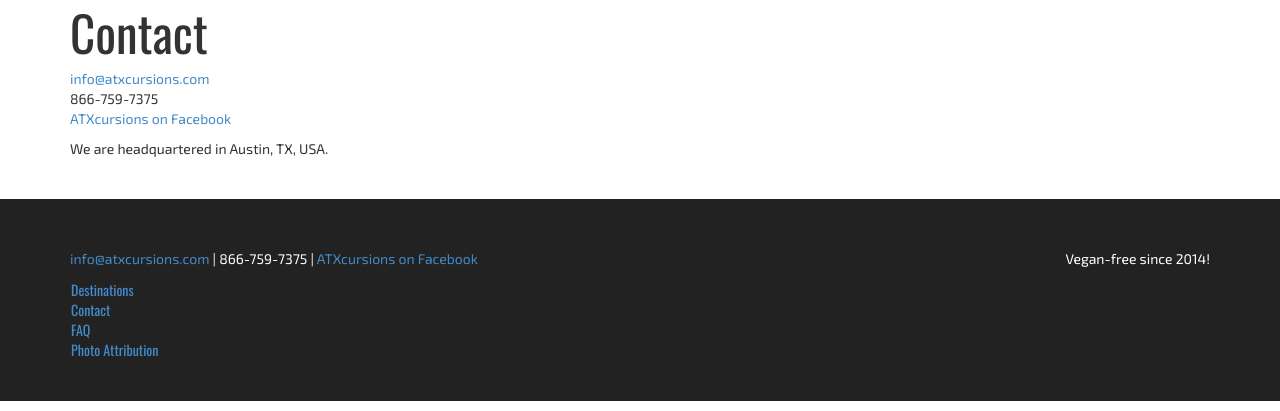
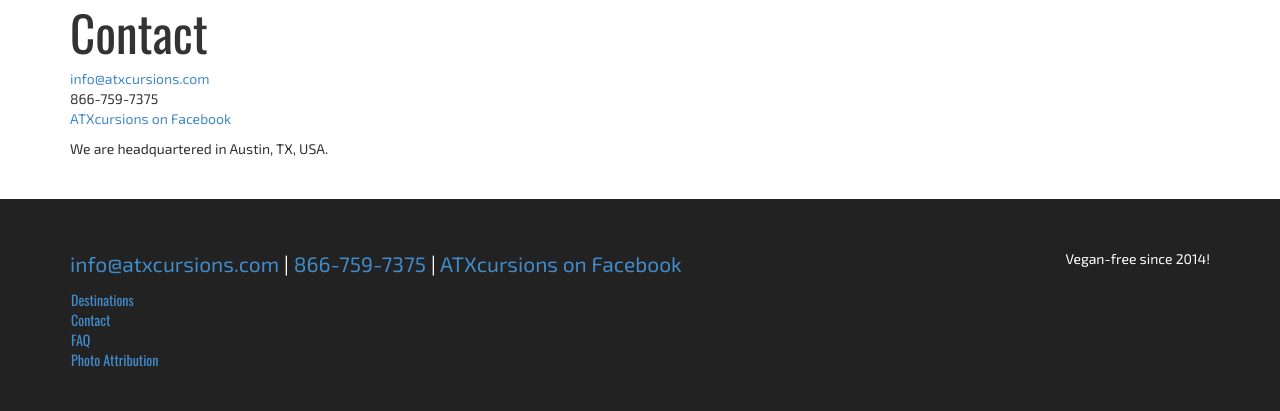
Before and after one commit to Gennovacap-Technology/axtcursions, a Jekyll site: the page built from contact.html, in a window 1280 px wide, cut to the strip 1186-1597 px from the top of the page. Built offline with Jekyll 4.4.1, drawn with Linux system fonts in a browser that asks for light colours; nearby versions of some CDN libraries; Markdown is read by kramdown in place of the engine named in the settings.

Commit message:
adding ga events for all email and phone links

```diff
--- a/_layouts/default.html
+++ b/_layouts/default.html
@@ -68,8 +68,8 @@
         <div class="container">
           <div class="row">
             <div class="col-md-8">
-              <p><a href='&#109;ailto&#58;%6&#57;%6Ef&#111;%4&#48;atx&#37;6&#51;ur%7&#51;i&#111;ns%&#50;E&#99;%&#54;F&#109;'>&#105;nfo&#64;at&#120;&#99;ursions&#46;com</a>
-                | 866-759-7375
+              <p class="contact"><a href='&#109;ailto&#58;%6&#57;%6Ef&#111;%4&#48;atx&#37;6&#51;ur%7&#51;i&#111;ns%&#50;E&#99;%&#54;F&#109;' onclick="ga('send', 'event', 'call to action', 'email us', 'footer link');">&#105;nfo&#64;at&#120;&#99;ursions&#46;com</a>
+                | <a href="tel:8667597375" onclick="ga('send', 'event', 'call to action', 'call us', 'footer link');">866-759-7375</a>
                 | <a href="https://www.facebook.com/atxcursions">ATXcursions on Facebook</a>
               </p>
 
--- a/css/index.css
+++ b/css/index.css
@@ -438,3 +438,7 @@
 .navbar-nav > li.facebook-nav a {
   padding: 7px 0 0 0;
 }
+
+.footer .contact {
+  font-size: 1.5em;
+}
--- a/private-party-events.html
+++ b/private-party-events.html
@@ -37,14 +37,14 @@
           </ul>
         </li>
       </ul>
-      <p><a class="btn btn-lg btn-primary" href="tel:8667597375" role="button" onclick="ga('send', 'event', 'call to action', 'call us');">Call us for more info: 866-759-7375</a> <a class="btn btn-lg btn-primary" href="mailto:info@atxcursions.com" role="button" onclick="ga('send', 'event', 'call to action', 'email us');">Or email: info@atxcursions.com</a></p>
+      <p><a class="btn btn-lg btn-primary" href="tel:8667597375" role="button" onclick="ga('send', 'event', 'call to action', 'call us', '/private-party-events.html blue button');">Call us for more info: 866-759-7375</a> <a class="btn btn-lg btn-primary" href="mailto:info@atxcursions.com" role="button" onclick="ga('send', 'event', 'call to action', 'email us', '/private-party-events.html blue button');">Or email: info@atxcursions.com</a></p>
       <img src="/images/jacobs-well-group.jpg" class="pull-right col-xs-12 rounded" style="max-width: 400px;"/>
 
       <h2>Activities</h2>
       <p>We are a charter company and can drive your group anywhere. <b>We specialize in fun, outdoor parties.</b> Some of our usual trips include:</p>
       <ul>
         <li>River tubing in San Marcos</li>
-        <li>Party barge</li>
+        <li>Party boat</li>
         <li>ATV and dirtbike rides + bonfire at a ranch</li>
         <li>BBQ at The Salt Lick</li>
         <li>Party bus around Austin</li>
@@ -53,6 +53,6 @@
 
       <p>We can customize your trip to whatever fits your needs.</p>
 
-      <p><a href="tel:8667597375" onclick="ga('send', 'event', 'call to action', 'call us');"><b>Call 866-759-7375</b></a> or <a href="mailto:info@atxcursions.com" onclick="ga('send', 'event', 'call to action', 'email us');">email us at <b>info@atxcursions.com</b></a> for more information (availability, pricing) and to book your trip. If you send us an email just let us know what activity you'd like to do and when you'd like to go.</p>
+      <p><a href="tel:8667597375" onclick="ga('send', 'event', 'call to action', 'call us', '/private-party-events.html bottom link');"><b>Call 866-759-7375</b></a> or <a href="mailto:info@atxcursions.com" onclick="ga('send', 'event', 'call to action', 'email us', '/private-party-events.html bottom link');">email us at <b>info@atxcursions.com</b></a> for more information (availability, pricing) and to book your trip. If you send us an email just let us know what activity you'd like to do and when you'd like to go.</p>
 
     </div>
```
